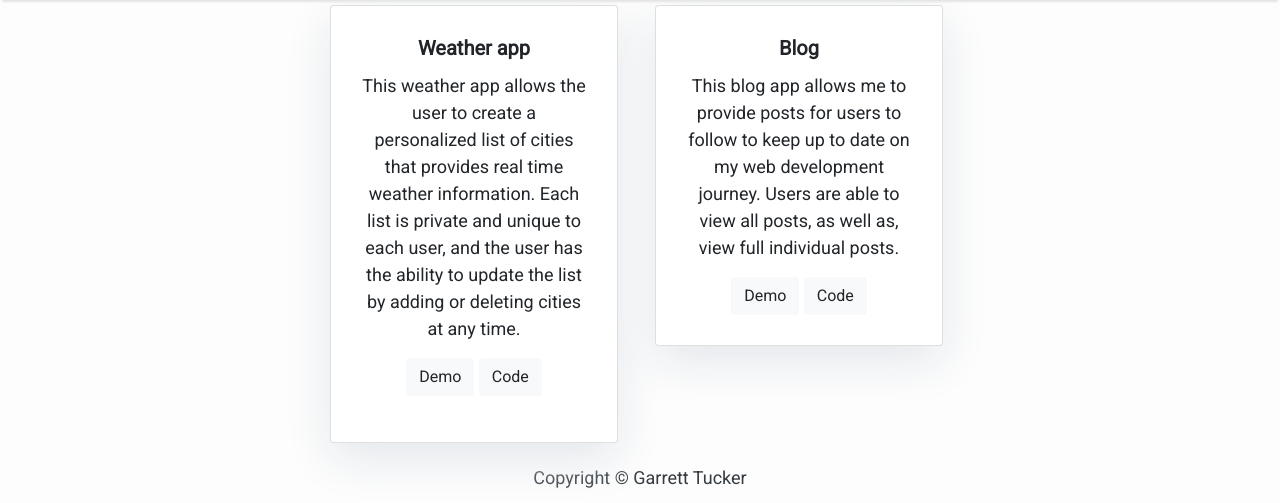
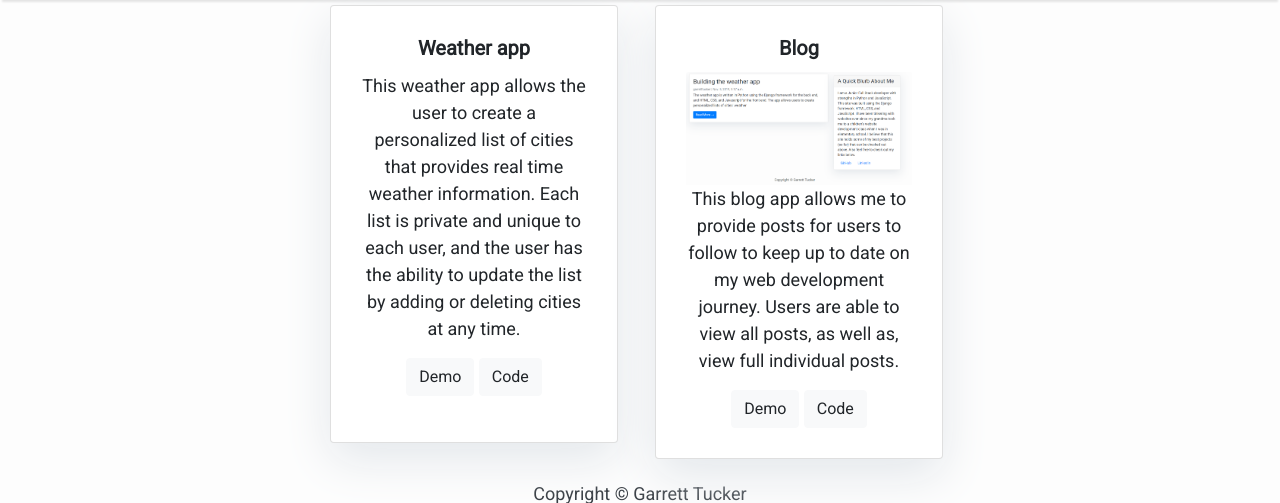
Before and after one commit to garrettatucker/portfolio, a Django app: page / in a window 1280 px wide. Shown: the part 56-559 px from the top of the page. Run offline with Django 3.2, Linux system fonts and the light colour scheme; some libraries are stand-ins or nearby versions.

Commit message:
testing static file use

```diff
--- a/portfolio/templates/portfolio/base.html
+++ b/portfolio/templates/portfolio/base.html
@@ -29,7 +29,7 @@
             padding: 10px;
             }
             .card-title {
-                font-weight: bold;
+                font-weight: bold ;
             }
             .shadow {
                 box-shadow: 0 4px 2px -2px rgba(0, 0, 0, 0.1);
--- a/portfolio/templates/portfolio/index.html
+++ b/portfolio/templates/portfolio/index.html
@@ -20,7 +20,7 @@
 
             <div class="card-body">
                 <h5 class="card-title">Blog</h5>
-                <!--<img class="card-img-top" src="{% static 'images/blog.PNG' %}" alt="Photo of Blog app">-->
+                <img class="card-img-top" src="{% static 'images/blog.PNG' %}" alt="Photo of Blog app">
                 <p class="card-text">This blog app allows me to provide posts for users to follow to keep up to date on my web development journey.
                         Users are able to view all posts, as well as, view full individual posts.</p>
                 <a href="/blog" type="button" class="btn btn-light">Demo</a>
```
